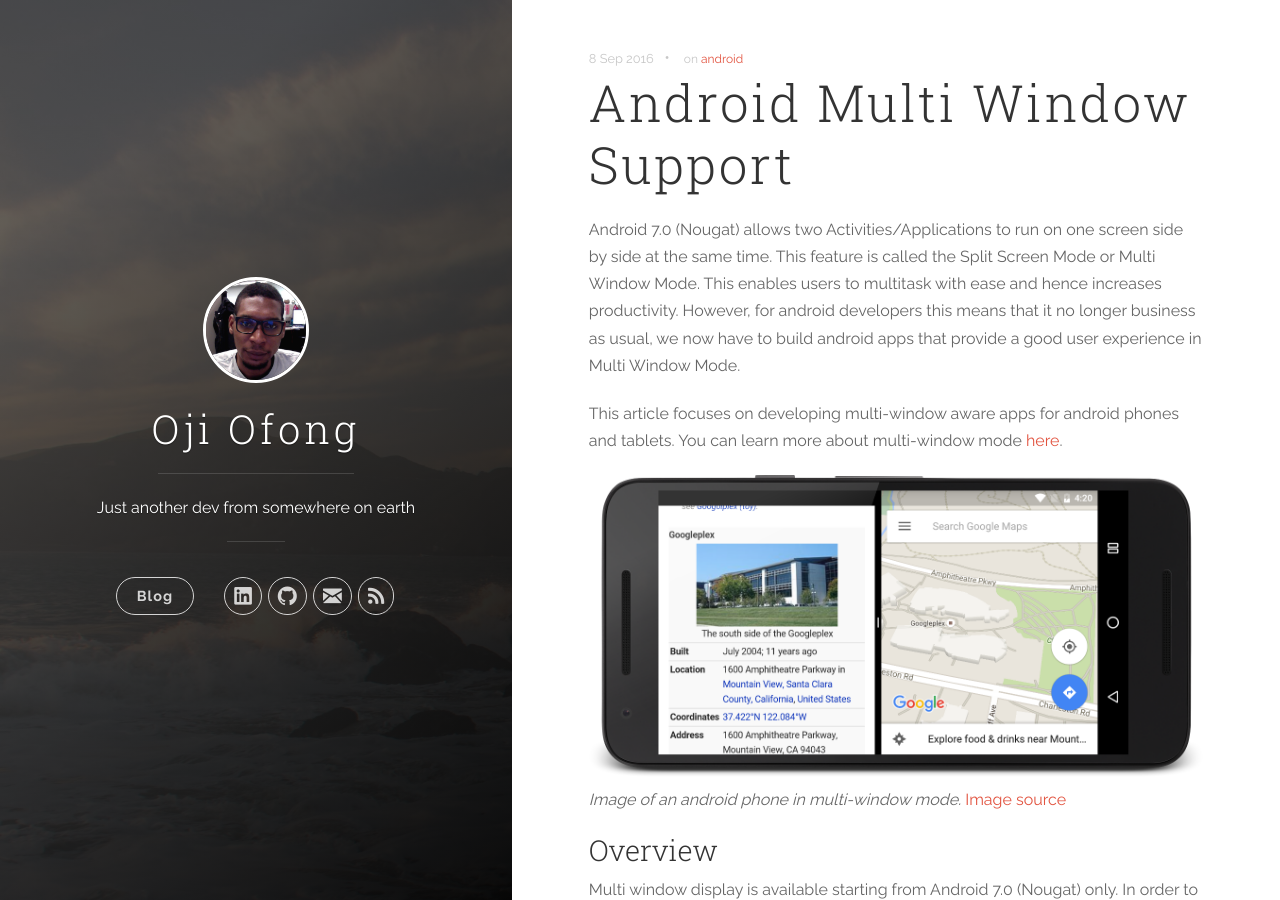
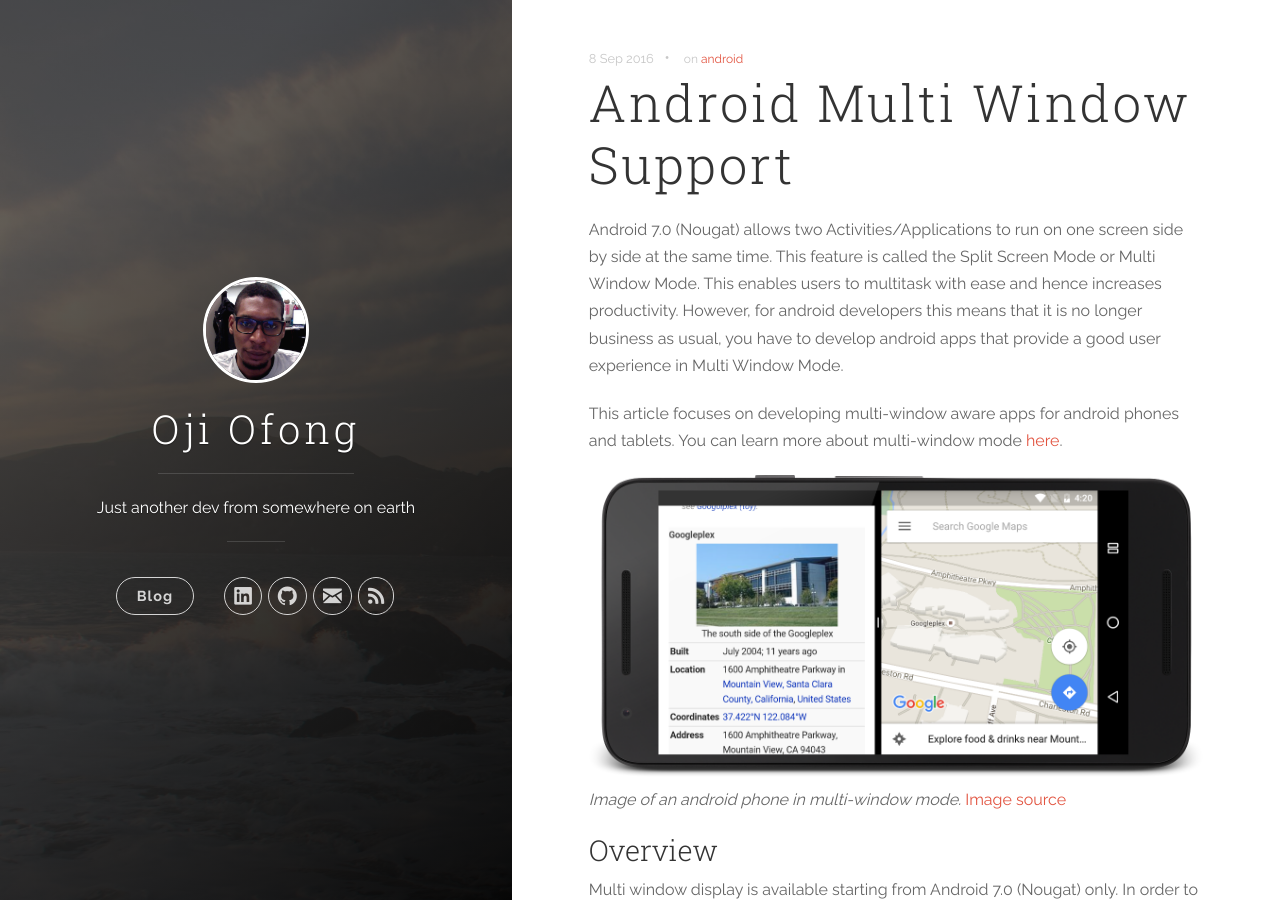
Before and after one commit to ojiofong/ojiofong.github.io, a Jekyll site: the page built from _posts/2016-09-08-multi-window-support.md, in a window 1280 px wide and 900 px high. Built offline with Jekyll 4.4.1, drawn with Linux system fonts in a browser that asks for light colours; nearby versions of some CDN libraries; comment, search, counter and statistics services are not loaded.

Commit message:
Minor correction to Multi-Window post

```diff
--- a/_posts/2016-09-08-multi-window-support.md
+++ b/_posts/2016-09-08-multi-window-support.md
@@ -10,7 +10,7 @@ comments: true
 regenerate: true
 ---
 
-Android 7.0 (Nougat) allows two Activities/Applications to run on one screen side by side at the same time. This feature is called the Split Screen Mode or Multi Window Mode. This enables users to multitask with ease and hence increases productivity. However, for android developers this means that it no longer business as usual, we now have to build android apps that provide a good user experience in Multi Window Mode.
+Android 7.0 (Nougat) allows two Activities/Applications to run on one screen side by side at the same time. This feature is called the Split Screen Mode or Multi Window Mode. This enables users to multitask with ease and hence increases productivity. However, for android developers this means that it is no longer business as usual, you have to develop android apps that provide a good user experience in Multi Window Mode.
 
 This article focuses on developing multi-window aware apps for android phones and tablets. You can learn more about multi-window mode [here][multi_window].
 
```
